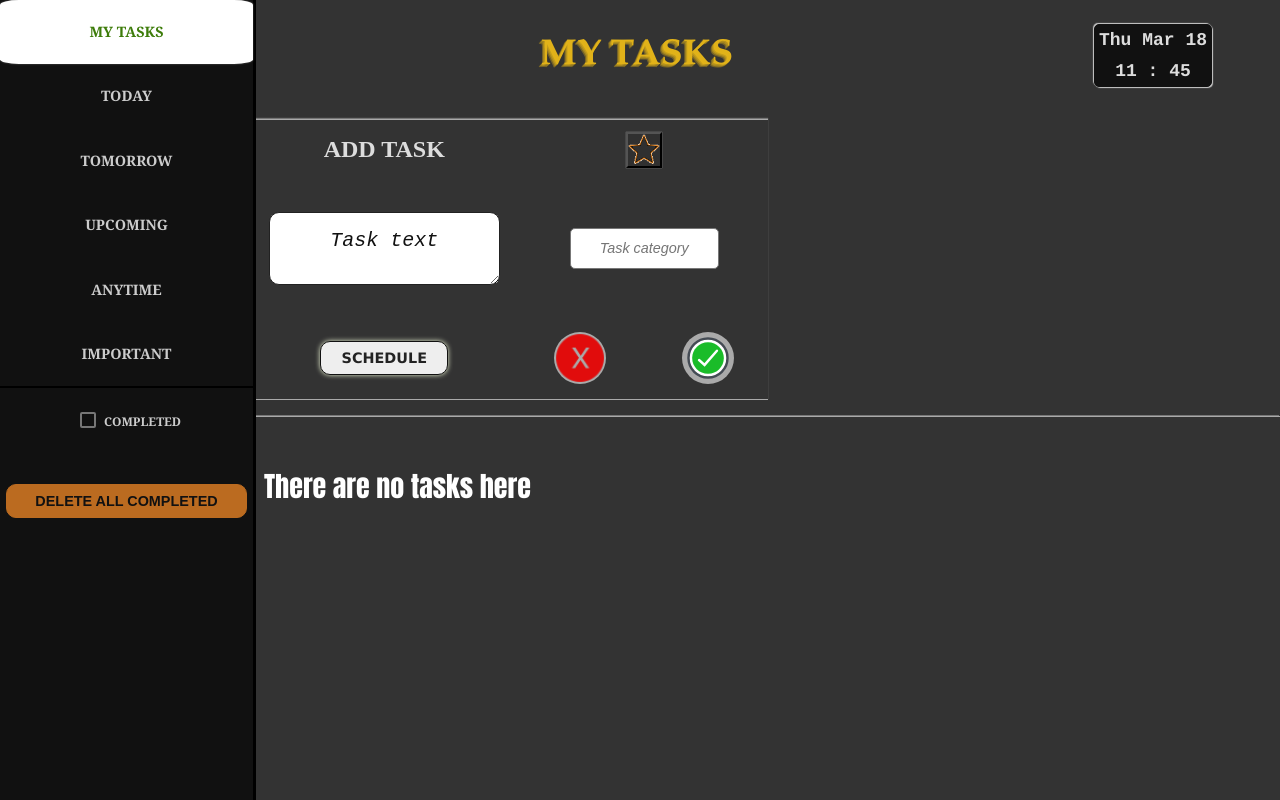
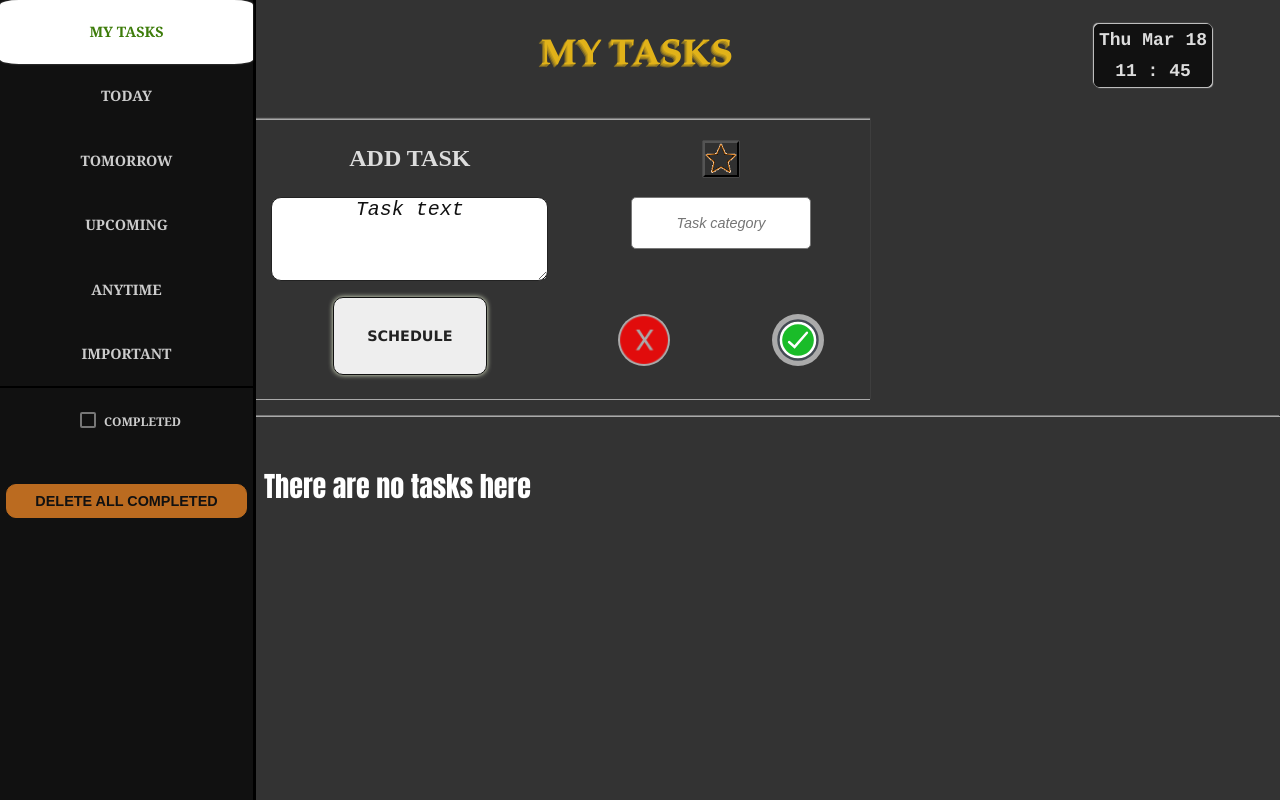
Before and after one commit to SergZu/ToDo-List-App, a React app: page / in a window 1280 px wide. Both pictures are taken after typing "Sample" into the empty fields and a click on the button "ADD TASK". Built offline with nearby package versions, Linux system fonts and the light colour scheme.

Commit message:
Added autocomplete list for categories

```diff
--- a/src/components/App/index.tsx
+++ b/src/components/App/index.tsx
@@ -4,7 +4,7 @@ import TaskListFilter from '../TaskListFilter';
 import { ListFilters, taskType } from '../types';
 import './styles.scss';
 import { pushToStorage, getFromStorage } from '../../storageUtils';
-/* TODO :  2.do media queries for landscapes and try span block over task checkbox input 2. add list attr to category input and hidden datalist with categories 3.do manifest and service worker for PWA */
+/* TODO :  2.do media queries for landscapes (<1024)  3.do manifest and service worker for PWA */
 const App = function() {
 
     const [data , setData] = useState(  getFromStorage() );
--- a/src/components/EditTask/index.tsx
+++ b/src/components/EditTask/index.tsx
@@ -79,7 +79,7 @@ const EditTask = function(props : EditTaskProps) {
             <input type='button' className={importantBtnClass} onClick={onImportantClickHandler} value='Important' />
             {expiredDateLayout}
             <input type='text' className='taskEdit-category' onChange={onChangeCategoryHandler} placeholder='Task category'
-                value={categoryInputValue} />
+                value={categoryInputValue}  list='categories' />
             <input type='button' className='taskEdit-btn__cancel' onClick={cancelTask} />
             <input type='button' className='taskEdit-btn__apply' onClick={submitTask} />
         </form>
--- a/src/components/EditTask/styles.scss
+++ b/src/components/EditTask/styles.scss
@@ -25,10 +25,14 @@
         }
     }
     @media screen and (min-width: 992px) {
-        width: 50%;
+        width: 75%;
         grid-template: 'mode mode im_flag im_flag'
                        'text text category category'
+                       'schedule schedule cancel apply'
                        'schedule schedule cancel apply';
+    }
+    @media screen and (min-width: 1280px) {
+        width: 60%;
     }
 }
 
@@ -47,6 +51,7 @@
     margin: 0 2.5%;
     border: 1px solid #222;
     border-radius: 10px;
+    text-align: center;
     &::placeholder {
         color:#111;
         font-style: italic;
@@ -56,13 +61,14 @@
         width: 75%;
         margin: 0 auto;
         font-size: 1rem;
+        padding: 0;
         &::placeholder {
             font-size: 1rem;
         }
     }
     @media screen and (min-width: 992px) {
         width: 90%;
-        margin: 2rem auto;
+        margin: 0 auto;
         font-size: 1.25rem;
         &::placeholder {
             font-size: 1.25rem;
@@ -123,9 +129,9 @@
         width: 25%;
         margin: 0 auto;
     }
-    @media screen and (min-width: 601px) {
+    @media screen and (min-width: 992px) {
         width: 50%;
-        margin: 1rem auto;
+        margin: .5rem auto 1rem;
     }
 }
 
@@ -135,6 +141,7 @@
     padding: .25rem 0;
     border: 1px solid #777;
     border-radius: 5px;
+    text-align: center;
     &::placeholder {
         text-align: center;
         font-style: italic;
@@ -148,7 +155,7 @@
     }
     @media screen and (min-width: 992px) {
         font-size: .9rem;
-        margin: 3rem auto;
+        margin: 0 auto 2rem;
         &::placeholder {
             font-size: .9rem;
         }
--- a/src/components/Task/style.scss
+++ b/src/components/Task/style.scss
@@ -6,21 +6,11 @@
     margin: 0 .5rem;
     padding-bottom: .5rem;
     max-width: 100%;
+    @media screen and (min-width: 601px) {
+        padding-bottom: 0;
+    }
 }
 
-.task-element [type=checkbox] {
-    margin: 0 .5rem;
-    &:focus {
-        outline: none;
-        box-shadow: 0 0 10px 5px rgb(212, 214, 112);
-    }
-    &:hover,:active {
-        box-shadow: 0 0 10px 5px rgb(212, 214, 112);
-    }
-    @media screen and (min-width: 601px) {
-        display: none;
-    }
-}
 
 
 %important-block {
--- a/src/components/TaskList/index.tsx
+++ b/src/components/TaskList/index.tsx
@@ -22,12 +22,17 @@ const TaskList = function(props : TaskListProps) {
     }
     const nextId = computeID();
     const categories = createCategoryList();
+    const categoriesListForAutocomplete = categories.length > 0 ?
+    (<datalist id="categories" hidden={true}>
+        {categories.map((item : string)=>(<option value={item} key={item} />))}
+    </datalist>) : null;
     return (
         <main className='TaskList'>
             <TaskListTitle currentFilter={currentFilter} currentDate={currentDate} searchQuery={searchQuery}
                 makeQuery={makeQuery} addTask={addTask} nextId={nextId} />
             <TaskListContent tasks={tasks} categories={categories} currentFilter={currentFilter} showCompleted={showCompleted}
                 editTask={editTask} deleteTask={deleteTask} setTaskChecked={setTaskChecked} searchQuery={searchQuery}  currentDate={currentDate} />
+            {categoriesListForAutocomplete}
         </main>
     )
 };
--- a/src/components/TaskListContent/index.tsx
+++ b/src/components/TaskListContent/index.tsx
@@ -18,6 +18,8 @@ const TaskListContent = function(props : TaskListContentProps) {
             if (item === '') return;
             categoriesMap[item] = [];
         })
+
+
 
         const filteredTasks = tasks.filter((item) => {
 
@@ -72,6 +74,7 @@ const TaskListContent = function(props : TaskListContentProps) {
                                     (<>{result}</>)
     };
 
+
     return (
         <ul className='task-list-content'>
             { createTaskList() }
--- a/src/components/TaskListTitle/styles.scss
+++ b/src/components/TaskListTitle/styles.scss
@@ -70,10 +70,13 @@
 
 .TaskListTitle-search {
     border-radius: 7px;
-    margin: 0.25rem auto;
+    margin: .25rem auto;
+    font-size: .9rem;
+    text-align: center;
     &::placeholder {
         text-align: center;
         font-style: italic;
+        font-size: .75rem;
     }
     &:focus {
         outline: none;
@@ -94,7 +97,7 @@
     @media screen and (min-width: 601px) {
         width: 350px;
         max-height: 100px;
-        margin: 1rem auto;
+        margin: .25rem auto;
         &::placeholder {
             font-size: 1rem;
             text-align: center;
```
Also changed, not shown: src/components/TaskListTitle/index.tsx (line endings or trailing spaces).
